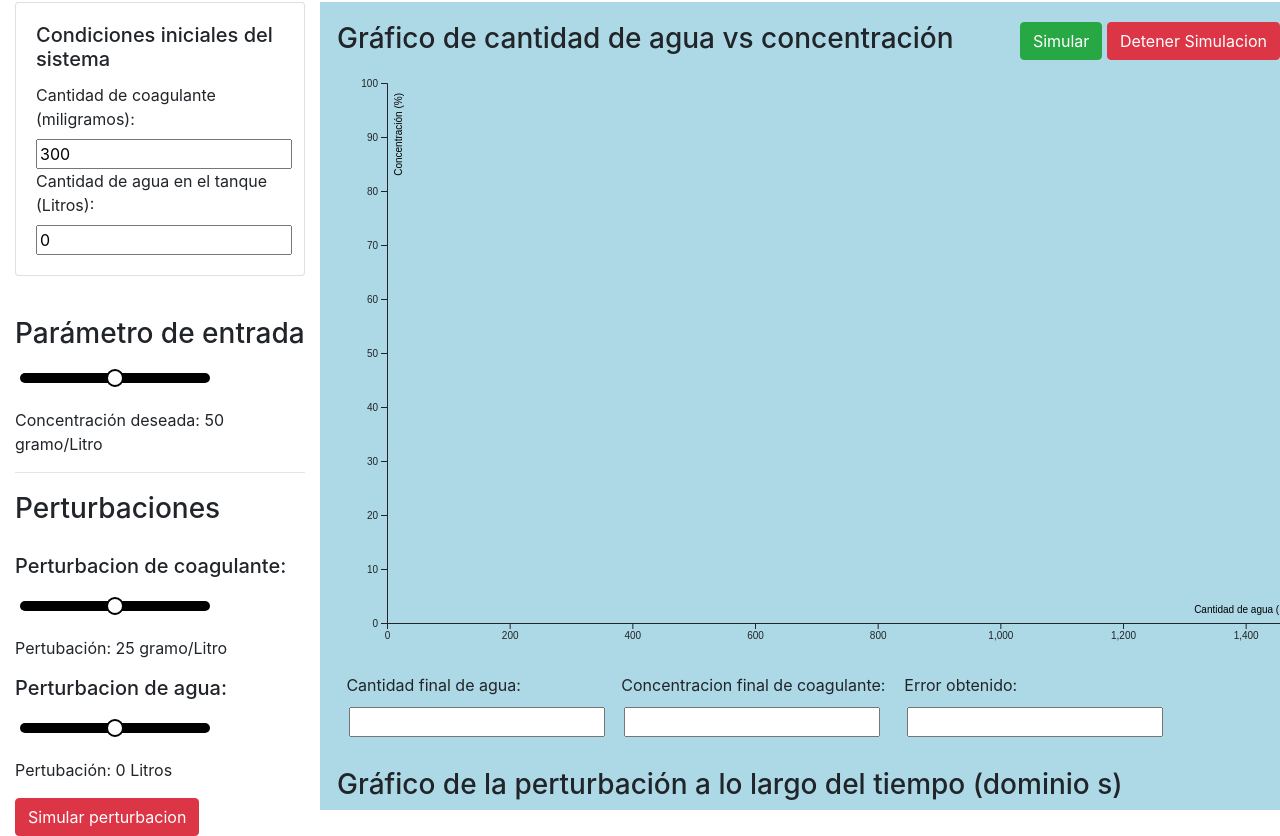
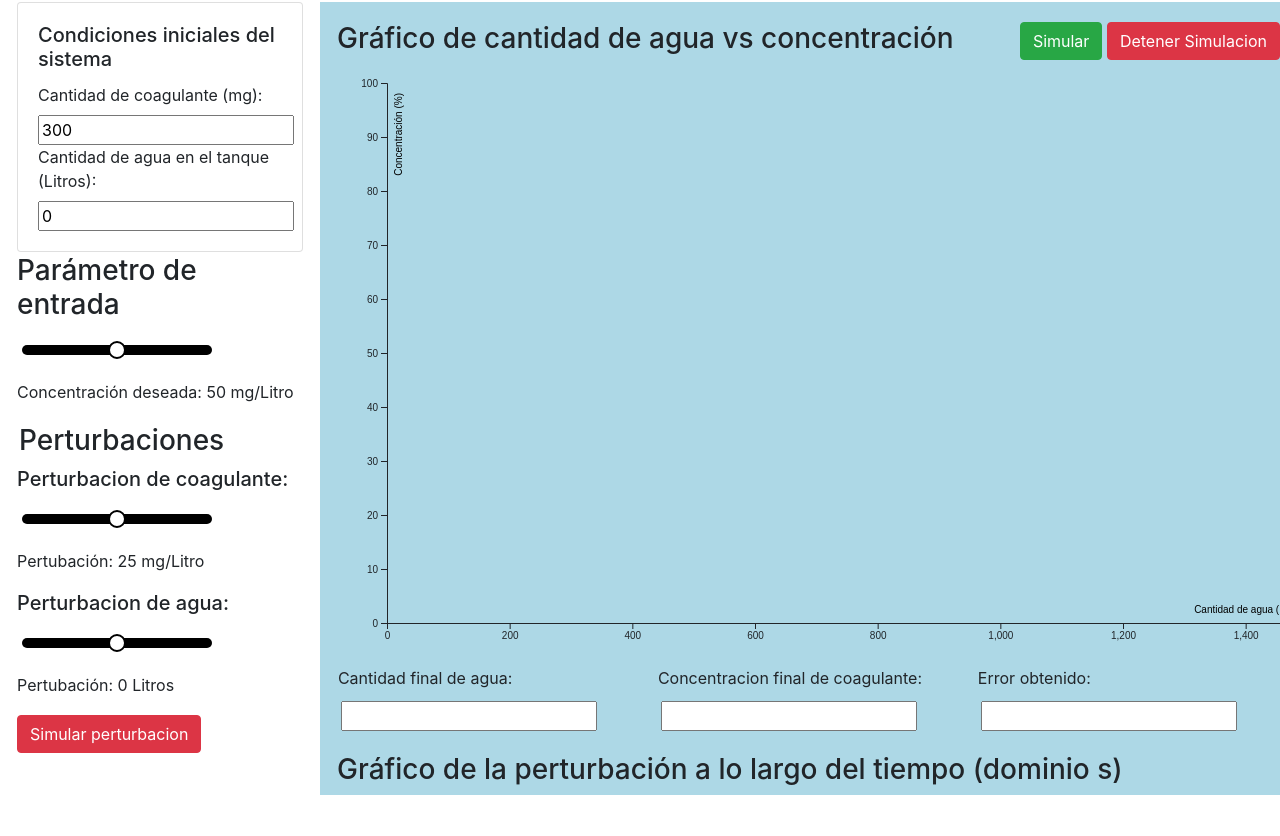
Before and after one commit to UTNDevs/TDC_2024-TPF-Simulacion, a website: page src/public/dashboard.html in a window 1280 px wide. Shown: the part 194-1030 px from the top of the page. After the commit the page ends 989 px from the top, so only its background shows below. Drawn offline with nearby package versions, Linux system fonts and the light colour scheme.

Commit message:
feat: se modica nomeclatura y ajustes de grids

```diff
--- a/src/public/dashboard.html
+++ b/src/public/dashboard.html
@@ -28,48 +28,56 @@
         <div class="row">
             <div class="col-3" style="background-color: white;">
                 <!-- Condiciones inciales del sistema -->
+                <div class="row" style="margin-inline-start: 2px; margin-inline-end: 2px;">
                     <div class="card">
                         <div class="card-body">
                             <h5 class="card-title">Condiciones iniciales del sistema</h5>
-                            <label class="card-text" for="cantCoagulante">Cantidad de coagulante (miligramos):</label>
+                            <label class="card-text" for="cantCoagulante">Cantidad de coagulante (mg):</label>
                             <input type="number" id="cantCoagulante" name="inputCantCoagulante" value="300" readonly>
-                            <label class="card-text" for="cantInicialAgua">Cantidad de agua en el tanque (Litros):</label>
-                            <input type="number" id="cantInicialAgua" name="inputCantInicialAgua" value="0" placeholder="max:1000L">
+                            <label class="card-text" for="cantInicialAgua">Cantidad de agua en el tanque
+                                (Litros):</label>
+                            <input type="number" id="cantInicialAgua" name="inputCantInicialAgua" value="0"
+                                placeholder="max:1000L">
+                        </div>
                     </div>
                 </div>
 
-                    <!-- Espaciador -->
-                    <div class="row" style="height: 5%;"></div>
-
+                <div class="row" style="margin-inline-start: 2px; margin-inline-end: 2px; margin-top: 2px;">
                     <!-- Parametro de entrada -->
                     <h3>Parámetro de entrada</h3>
                     <div id="potConcentracion"></div>
-                    <p>Concentración deseada: <span id="valorPotConcentracion">50</span> gramo/Litro</p>
-
-                <div style="height: 20px;">
-                    <hr>
-                </div> <!-- Espaciador -->
+                    <p>Concentración deseada: <span id="valorPotConcentracion">50</span> mg/Litro</p>
+                </div>
 
                 <!-- Perturbaciones -->
+                <div class="row" style="margin-inline-start: 4px; margin-inline-end: 2px; margin-top: 4px;">
                     <h3>Perturbaciones</h3>
+                </div>
 
-                <div style="height: 20px;"></div> <!-- Espaciador -->
-
+                <div class="row" style="margin-inline-start: 2px; margin-inline-end: 2px; margin-top: 2px;">
                     <h5>Perturbacion de coagulante: </h5>
                     <div id="potPerturbacionCoagulante"></div>
-                <p>Pertubación: <span id="valorPotPerturbacionCoagulante">25</span> gramo/Litro</p>
+                    <p>Pertubación: <span id="valorPotPerturbacionCoagulante">25</span> mg/Litro</p>
+                </div>
 
+                <div class="row" style="margin-inline-start: 2px; margin-inline-end: 2px; margin-top: 2px;">
                     <h5>Perturbacion de agua: </h5>
                     <div id="potPerturbacionAgua"></div>
                     <p>Pertubación: <span id="valorPotPerturbacionAgua">0</span> Litros </p>
+                </div>
 
+                <div class="row" style="margin-inline-start: 2px; margin-inline-end: 2px; margin-top: 2px;">
                     <button class="btn btn-danger" id="botonPerturbacion">
                         Simular perturbacion
                     </button>
+                </div>
 
                 <!-- Status del proceso -->
-                    <div id="mensajeProcesoFinalizado" style="display: none; color: green; font-weight: bold; margin-top: 3%">
+                <div class="row" style="margin-inline-start: 2px; margin-inline-end: 2px; margin-top: 2px;">
+                    <div id="mensajeProcesoFinalizado"
+                        style="display: none; color: green; font-weight: bold; margin-top: 3%">
                         Proceso finalizado
+                    </div>
                 </div>
             </div>
             <div class="col-9 container-fluid" style="background-color: lightblue;">
@@ -93,23 +101,31 @@
                             </div>
                         </div>
                         <div id="graficoCantidadVsConcentracion" class="row" style="margin-inline-start: 2px;"></div>
-                        <div class="row" style="margin-inline-start: 2px;">
+                        <div class="row">
                             <!-- Cantidad final de agua -->
+                            <div class="col-4 ">
                                 <div class="resultInputs">
                                     <label for="inputCantidadFinalAgua">Cantidad final de agua:</label>
-                                <input class="resultInputs" type="text" id="inputCantidadFinalAgua" name="inputCantidadFinalAgua" readonly>
+                                    <input class="resultInputs" type="text" id="inputCantidadFinalAgua"
+                                        name="inputCantidadFinalAgua" readonly>
+                                </div>
                             </div>
 
                             <!-- Concentracion alcanzada -->
+                            <div class="col-4 ">
                                 <div class="resultInputs">
                                     <label for="inputConcentracionFinal">Concentracion final de coagulante:</label>
-                                <input class="resultInputs"  type="text" id="inputConcentracionFinal" name="inputConcentracionFinal" readonly>
+                                    <input class="resultInputs" type="text" id="inputConcentracionFinal"
+                                        name="inputConcentracionFinal" readonly>
+                                </div>
                             </div>
 
                             <!-- Error -->
+                            <div class="col-4 ">
                                 <div class="resultInputs">
                                     <label for="inputError">Error obtenido:</label>
                                     <input class="resultInputs" type="text" id="inputError" name="inputError" readonly>
+                                </div>
                             </div>
                         </div>
                     </div>
--- a/src/public/simulator/simulation.js
+++ b/src/public/simulator/simulation.js
@@ -100,7 +100,7 @@ function calculateConcentration(coagulantQuantity, waterQuantity) {
 
 function clearScreen() {
     finalWaterQuantity.setAttribute("value", "0 L");
-    finalConcentrationQuantity.setAttribute("value", "0 g/L");
+    finalConcentrationQuantity.setAttribute("value", "0 mg/L");
     inputError.setAttribute("value", "0 %");
     endedProcessMessage.style.display = 'none';
 }
```
Lines whose indentation alone changed are shown as unchanged.
